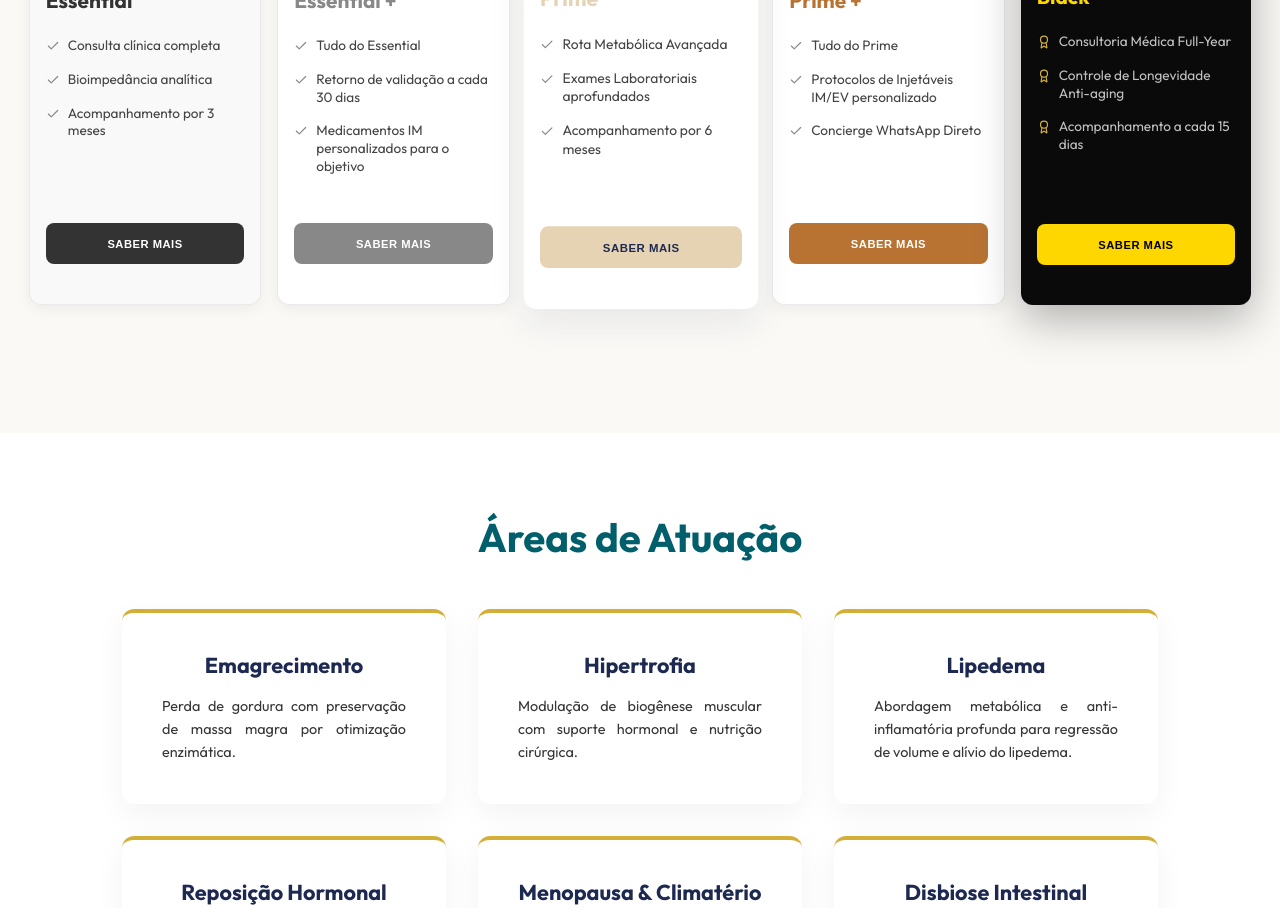
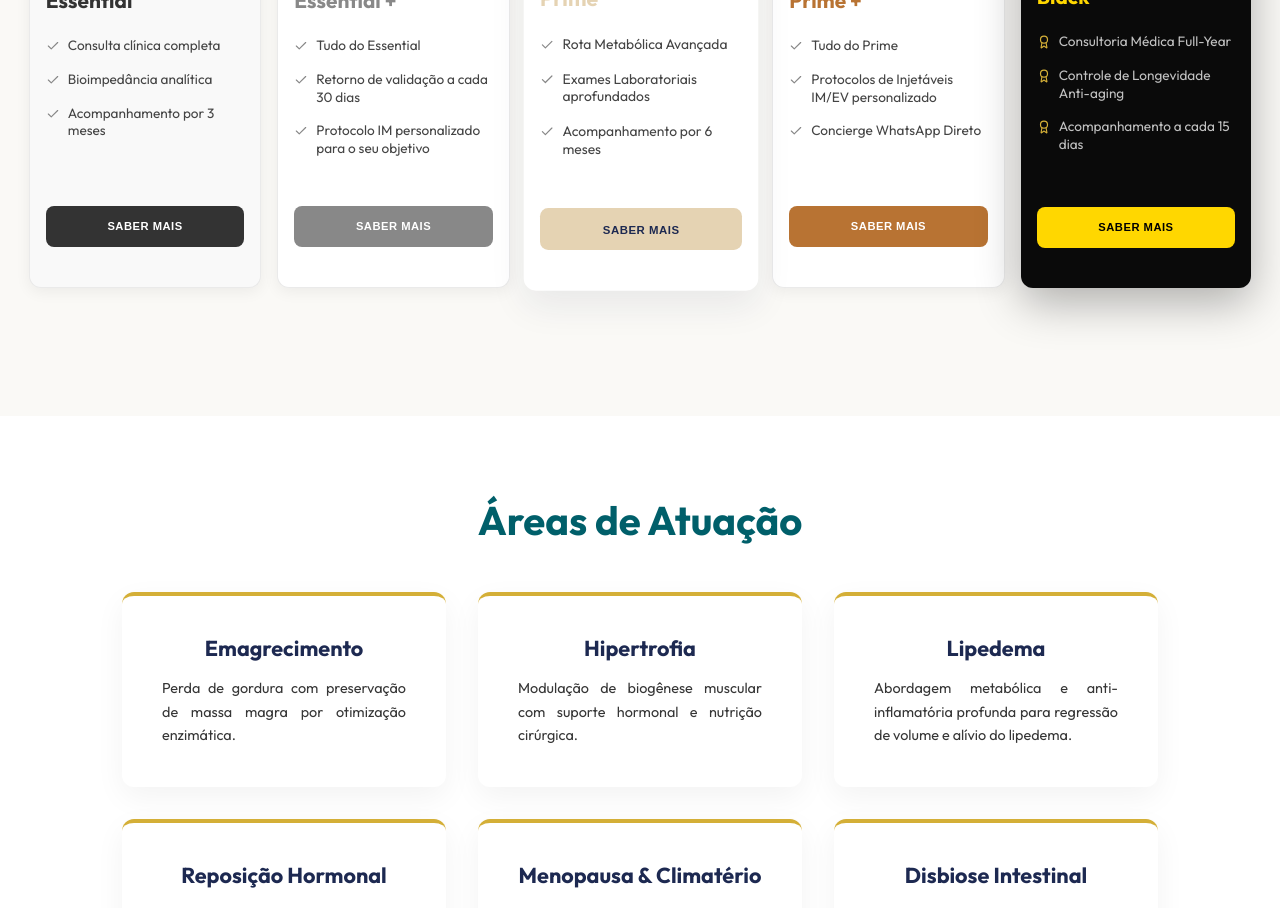
Before and after one commit to FranciscoHaidar/auravie-site, a React (Vite) app: page / in a window 1280 px wide. Shown: the part 2980-3888 px from the top of the page. Built offline with nearby package versions, Linux system fonts and the light colour scheme; no server answers; the database is empty.

Commit message:
UI: enforce modal lifecycle css animations and adjust plan terminology

```diff
--- a/src/App.jsx
+++ b/src/App.jsx
@@ -251,7 +251,7 @@ function App() {
               <ul>
                 <li><Check size={14} className="check-icon" /> Tudo do Essential</li>
                 <li><Check size={14} className="check-icon" /> Retorno de validação a cada 30 dias</li>
-                <li><Check size={14} className="check-icon" /> Medicamentos IM personalizados para o objetivo</li>
+                <li><Check size={14} className="check-icon" /> Protocolo IM personalizado para o seu objetivo</li>
               </ul>
               <button onClick={() => setActiveModal('essential')} className="btn-plan btn-plan-essential-plus" style={{cursor: 'pointer'}}>SABER MAIS</button>
             </div>
--- a/src/index.css
+++ b/src/index.css
@@ -389,3 +389,11 @@ h1, h2, h3, h4 {
   background: linear-gradient(45deg, #f09433 0%, #e6683c 25%, #dc2743 50%, #cc2366 75%, #bc1888 100%);
   box-shadow: 0 10px 20px rgba(220, 39, 67, 0.3);
 }
+
+/* === MODAL === */
+.modal-overlay { position: fixed; top: 0; left: 0; width: 100vw; height: 100vh; background: rgba(0,0,0,0.6); display: flex; align-items: center; justify-content: center; z-index: 9999; padding: 1rem; backdrop-filter: blur(5px); opacity: 0; animation: fadeIn 0.3s forwards; }
+.modal-content { background: #fff; width: 100%; max-width: 650px; border-radius: 16px; padding: 2.5rem; position: relative; box-shadow: 0 25px 50px rgba(0,0,0,0.2); transform: translateY(20px); animation: slideUp 0.3s forwards; }
+.modal-close { position: absolute; top: 1rem; right: 1rem; background: none; border: none; font-size: 1.5rem; cursor: pointer; color: #666; width: 32px; height: 32px; display: flex; align-items: center; justify-content: center; border-radius: 50%; transition: 0.2s; }
+.modal-close:hover { background: #f0f0f0; color: #000; }
+@keyframes fadeIn { to { opacity: 1; } }
+@keyframes slideUp { to { transform: translateY(0); } }
```
